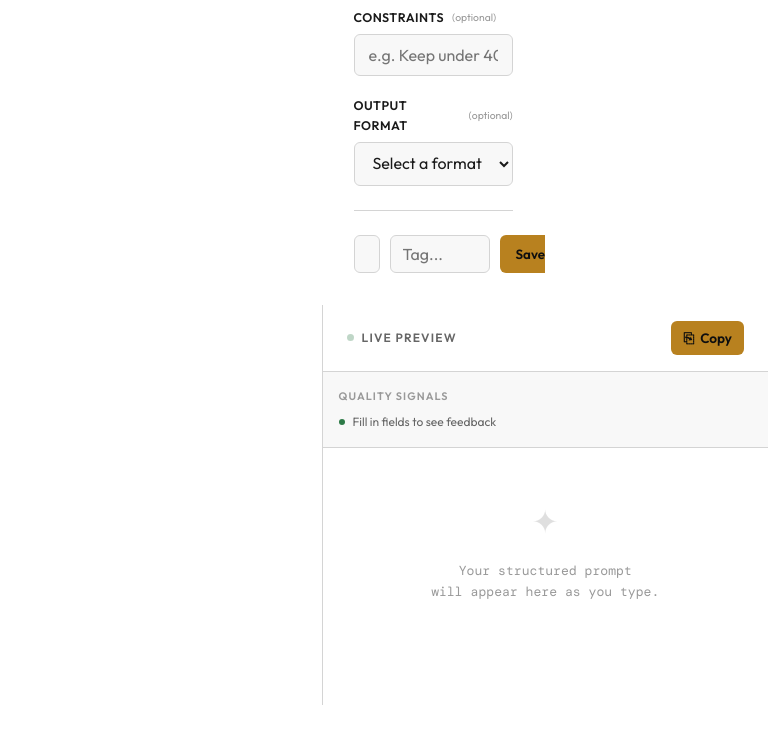
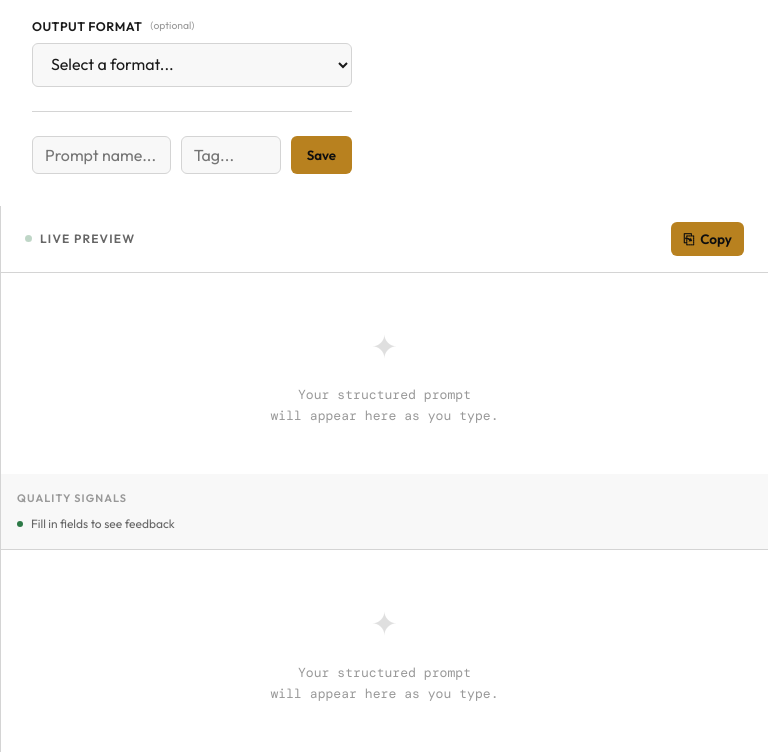
Before and after one commit to 68Craiger/etc-prompt-builder, a plain HTML site: page index.html in a window 768 px wide. Shown: the part 1473-2225 px from the top of the page. Before the commit the page ends 2178 px from the top, so only its background shows below. Drawn offline with nearby package versions, Linux system fonts and the light colour scheme.

Commit message:
Update index.html

```diff
--- a/index.html
+++ b/index.html
@@ -180,11 +180,7 @@
       max-height: none;
     }
 
-    .preview-panel {
-      border-left: none;
-      border-top: 1px solid var(--border);
-      min-height: 400px;
-    }
+
 
     header {
       padding: 0 1rem;
@@ -219,11 +215,7 @@
       grid-column: 1;
     }
 
-    .preview-panel {
-      grid-column: 2;
-      border-left: 1px solid var(--border);
-      border-top: none;
-    }
+
   }
 
   .sidebar {
@@ -462,12 +454,7 @@
     color: var(--gold);
   }
 
-  .preview-panel {
-    border-left: 1px solid var(--border);
-    display: flex;
-    flex-direction: column;
-    overflow: hidden;
-  }
+
 
   .preview-header {
     padding: 1rem 1.5rem;
@@ -520,12 +507,7 @@
   .btn-copy:hover { background: var(--gold-light); }
   .btn-copy.copied { background: var(--good); color: #fff; }
 
-  .preview-content {
-    flex: 1;
-    overflow-y: auto;
-    display: flex;
-    flex-direction: column;
-  }
+
 
   .prompt-output {
     font-family: 'DM Mono', monospace;
@@ -776,6 +758,23 @@
 
   #context-toggle-icon {
     font-weight: 600;
+  }
+
+  /* Fix preview panel height and scroll */
+  .preview-panel {
+    background: var(--bg);
+    border-left: 1px solid var(--border);
+    display: flex;
+    flex-direction: column;
+    max-height: calc(100vh - 64px);
+  }
+
+  .preview-content {
+    flex: 1;
+    overflow-y: auto;
+    display: flex;
+    flex-direction: column;
+    min-height: 0; /* Critical for flex scroll */
   }
 </style>
 </head>
@@ -1469,6 +1468,12 @@
       </div>
 
       <div class="preview-content" id="preview-content">
+        <div class="prompt-empty-state" id="empty-state">
+          <div class="prompt-empty-icon">✦</div>
+          <div class="prompt-empty-text">Your structured prompt<br>will appear here as you type.</div>
+        </div>
+        <div class="prompt-output" id="prompt-output" style="display:none;"></div>
+
         <!-- Quality Signals -->
         <div style="padding:1rem; border-bottom:1px solid var(--border); background:var(--surface);">
           <div style="font-size:0.68rem; font-weight:600; color:var(--text-muted); text-transform:uppercase; letter-spacing:0.1em; margin-bottom:8px;">Quality Signals</div>
```
